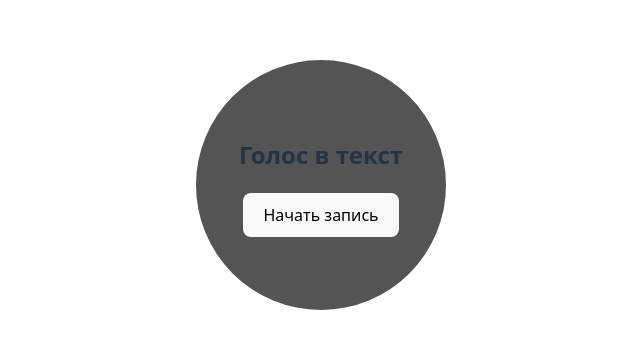
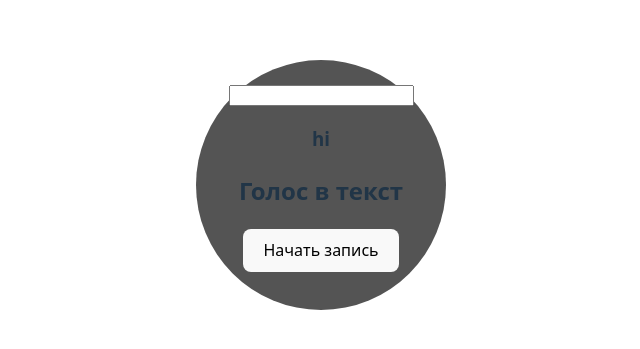
Before and after one commit to 2JustFox2/Alfred, a React (Vite) app: page / in a window 1280 px wide. Shown: the part 215-564 px from the top of the page, without its empty margins (319-959 px from the left). Built offline with nearby package versions, Linux system fonts and the light colour scheme.

Commit message:
create chat

```diff
--- a/package.json
+++ b/package.json
@@ -11,6 +11,7 @@
   },
   "dependencies": {
     "@types/dom-speech-recognition": "^0.0.6",
+    "ollama": "^0.5.16",
     "react": "^19.1.0",
     "react-dom": "^19.1.0",
     "react-speech-recognition": "^4.0.1"
--- a/src/app/App.tsx
+++ b/src/app/App.tsx
@@ -1,10 +1,12 @@
 import './styles/App.css'
-import { VoiceButton } from '../widgets'
+import { VoiceButton } from '../widgets/voice-button'
+import { Chat } from '../widgets/chat'
 
 function App() {
 
   return (
     <>
+      <Chat/>
       <VoiceButton/>
     </>
   )
--- /dev/null
+++ b/src/features/artificial intelligence/index.ts
@@ -0,0 +1,3 @@
+import { generate } from "./api/appeal-ai"
+
+export { generate }
--- /dev/null
+++ b/src/shared/input/index.ts
@@ -0,0 +1,3 @@
+import ChatInput from "./ui/input";
+
+export { ChatInput }
--- /dev/null
+++ b/src/shared/input/ui/input.tsx
@@ -0,0 +1,7 @@
+export default function ChatInput() {
+    return (
+        <>
+            <input type="text" />
+        </>
+    )
+}
--- /dev/null
+++ b/src/shared/output/index.ts
@@ -0,0 +1,3 @@
+import ChatOutput from "./ui/output";
+
+export { ChatOutput }
--- /dev/null
+++ b/src/shared/output/ui/output.tsx
@@ -0,0 +1,9 @@
+export default function ChatOutput(content: string) {
+    return (
+        <>
+            <h3>
+                {content}
+            </h3>
+        </>
+    )
+}
--- /dev/null
+++ b/src/widgets/chat/index.ts
@@ -0,0 +1,3 @@
+import Chat from "./ui/ai-chat";
+
+export { Chat }
--- /dev/null
+++ b/src/widgets/chat/ui/ai-chat.tsx
@@ -0,0 +1,11 @@
+import { ChatInput } from "../../../shared/input"
+import { ChatOutput } from "../../../shared/output"
+
+export default function Chat() {
+    return (
+        <div>
+            <ChatInput/>
+            {ChatOutput('hi')}
+        </div>
+    )
+}
```
Also changed, not shown: src/features/artificial intelligence/api/appeal-ai.ts (added, +10 -0 lines), src/widgets/voice-button/ui/VoiceButton.tsx (renamed from src/widgets/ui/VoiceButton.tsx, +4 -4 lines), src/widgets/voice-button/index.ts (renamed from src/widgets/index.ts), 1 other file (tests, documents, lock files or other folders).
